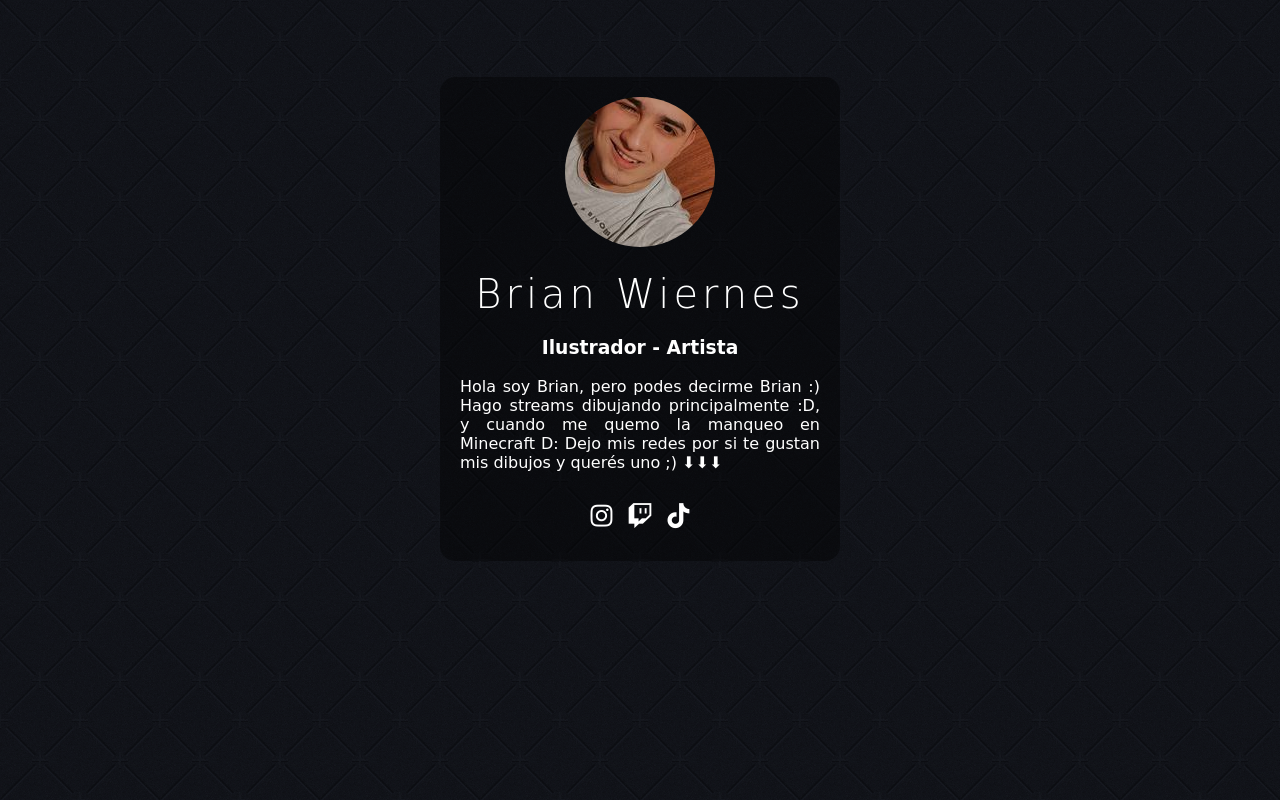
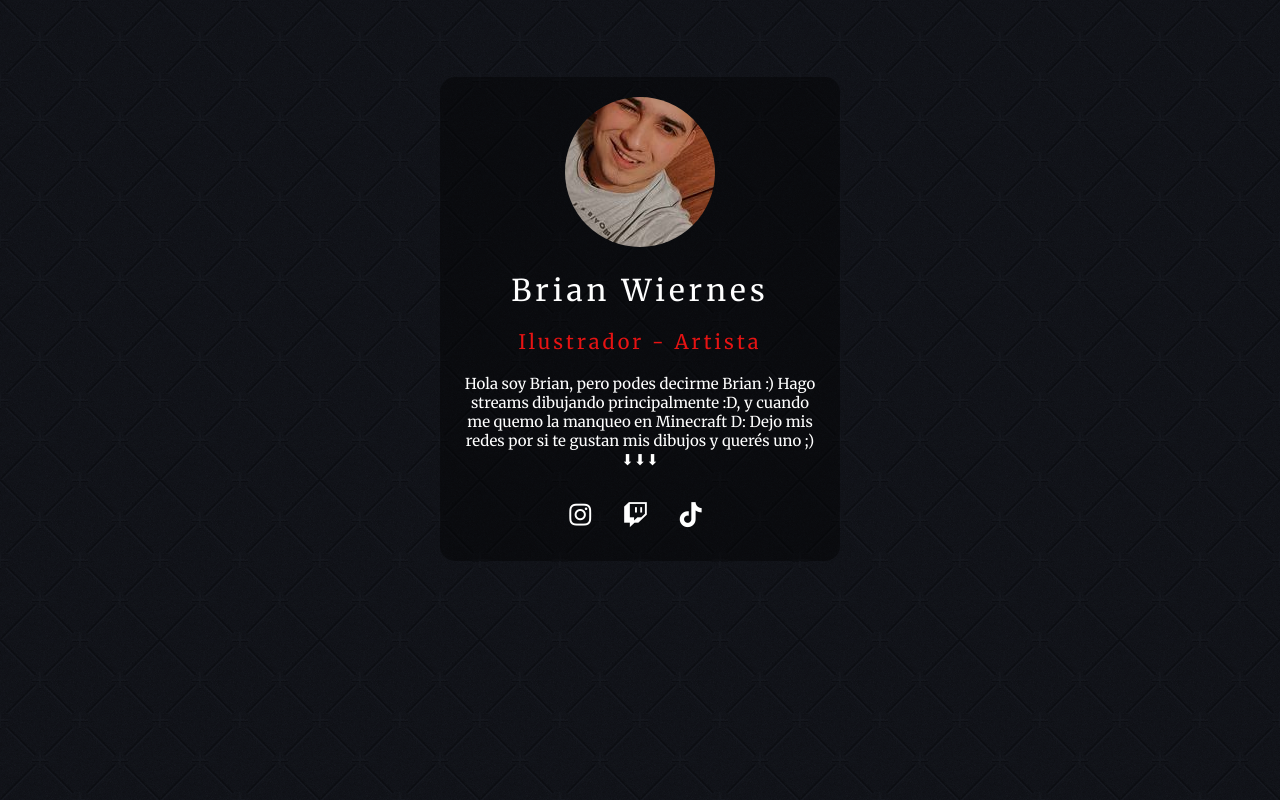
Before and after one commit to WilliamWiernes/BrianWiernes, a plain HTML site: page index.html in a window 1280 px wide. Drawn offline with Linux system fonts and the light colour scheme; a web font is replaced by a local one.

Commit message:
Add files via upload

```diff
--- a/css/style.css
+++ b/css/style.css
@@ -1,6 +1,8 @@
 /* Fuente */
 @import url('https://fonts.googleapis.com/css2?family=Indie+Flower&display=swap');
 @import url('https://fonts.googleapis.com/css2?family=Supermercado+One&display=swap');
+@import url('https://fonts.googleapis.com/css2?family=Oswald:wght@200&display=swap');
+@import url('https://fonts.googleapis.com/css2?family=Merriweather&display=swap');
 
 *{
     margin: 0;
@@ -11,7 +13,9 @@
 body{
     background: #353535;
     /*font-family:'Indie Flower', cursive;*/
-    font-family: 'Supermercado One', cursive;
+    /*font-family: 'Supermercado One', cursive;*/
+    /*font-family: 'Oswald', sans-serif;*/
+    font-family: 'Merriweather', serif;
     background-image: url(../img/padded.png);
 }
 
@@ -31,26 +35,29 @@ body{
 }
 
 .tarjeta h1{
-    font-size: 40px;
+    font-size: 30px;
     font-weight: 100;
     letter-spacing: 4px;
     margin: 20px 0 20px;
 }
 
-.tarjeta h2{
+.tarjeta h3{
     font-size: 20px;
     font-weight: 100;
     letter-spacing: 3px;
     margin-bottom: 20px;
+    color: rgb(230, 19, 19);
 }
 
 .tarjeta p{
-    text-align: justify;
+    text-align: center;
+    font-size: 15px;
 }
 
 .tarjeta ul{
     list-style: none;
     margin-top: 20px;
+    letter-spacing: 9px;
 }
 
 .tarjeta ul li{
@@ -66,6 +73,6 @@ body{
 }
 
 .tarjeta ul li a:hover{
-    color: #568904;
+    color: rgb(230, 19, 19);
     transform: scale(1.1);
 }
--- a/index.html
+++ b/index.html
@@ -28,10 +28,14 @@
 
             <!-- Roles -->
             <h3>Ilustrador - Artista</h3>
-            <br>
+
             <!-- Párrafo de Descripción -->
             <p>
-                Hola soy Brian, pero podes decirme Brian :) Hago streams dibujando principalmente :D, y cuando me quemo la manqueo en Minecraft D: Dejo mis redes por si te gustan mis dibujos y querés uno ;) ⬇⬇⬇
+                Hola soy Brian, pero podes decirme Brian :)
+                Hago streams dibujando principalmente :D, y
+                cuando me quemo la manqueo en Minecraft D:
+                Dejo mis redes por si te gustan mis dibujos y
+                querés uno ;) <br> ⬇⬇⬇
             </p>
 
             <!-- Sección de Redes Sociales -->
```
